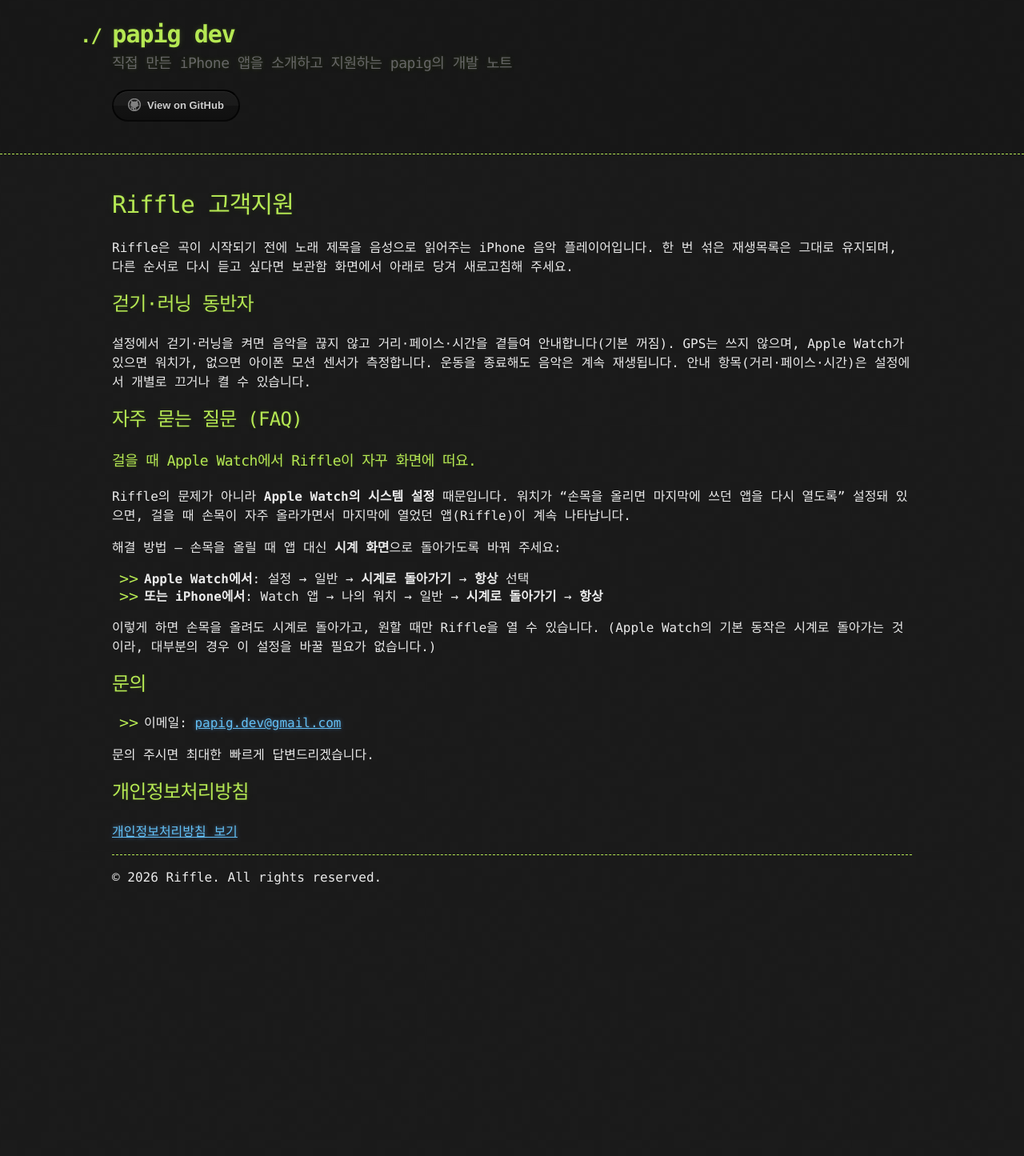
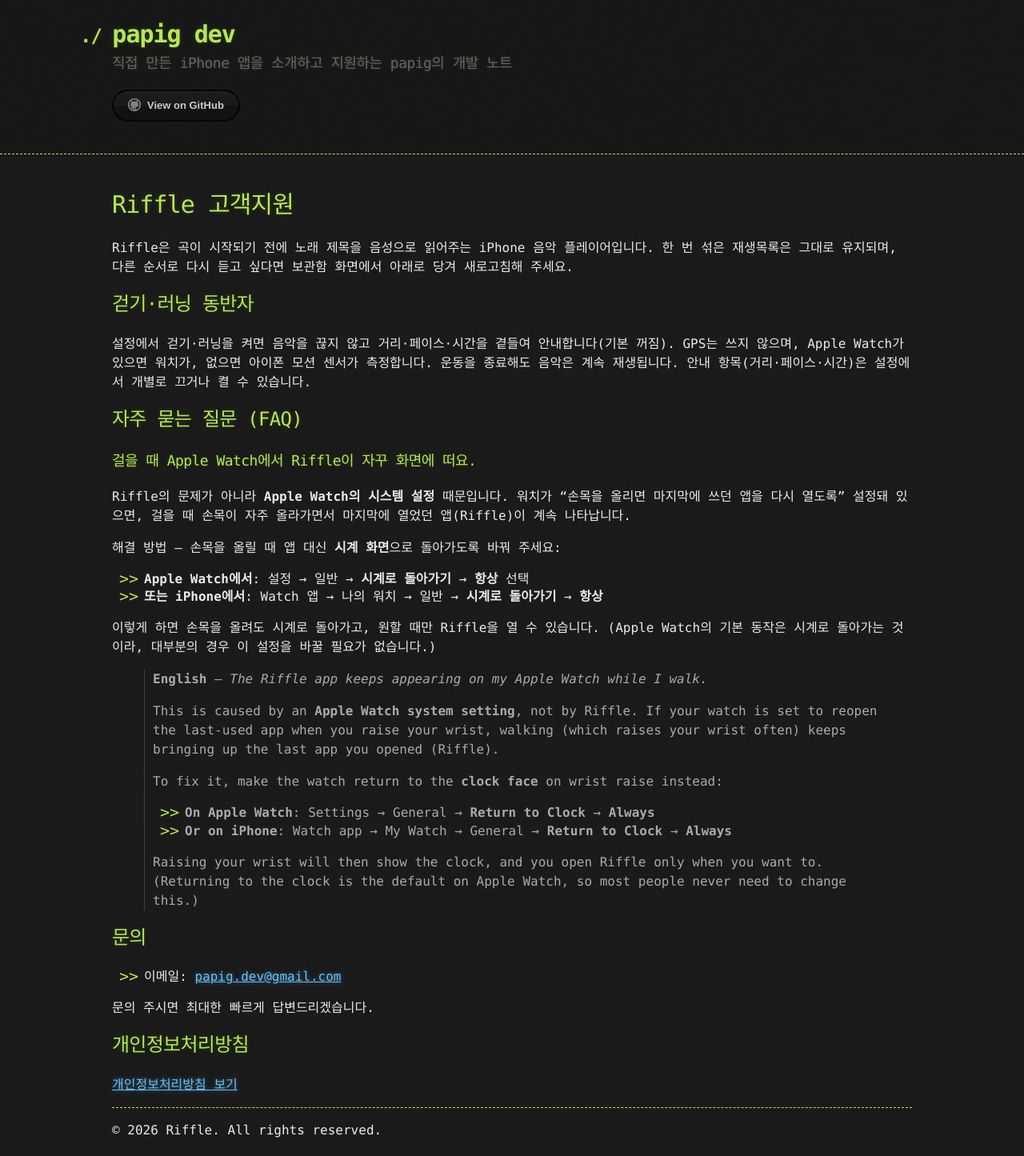
Before and after one commit to papig-dev/papig-dev.github.io, a Jekyll site: the page built from riffle/index.md, in a window 1280 px wide. Shown: the whole page at 80% size. Built offline with Jekyll 4.4.1, drawn with Linux system fonts in a browser that asks for light colours; some web fonts are replaced; before the commit the page ends 1129 px from its top, so only the background shows below that.

Commit message:
riffle: add English translation to the watch FAQ
Co-Authored-By: Claude Opus 4.8 (1M context) <noreply@anthropic.com>

```diff
--- a/riffle/index.md
+++ b/riffle/index.md
@@ -26,6 +26,16 @@ Riffle의 문제가 아니라 **Apple Watch의 시스템 설정** 때문입니
 
 이렇게 하면 손목을 올려도 시계로 돌아가고, 원할 때만 Riffle을 열 수 있습니다. (Apple Watch의 기본 동작은 시계로 돌아가는 것이라, 대부분의 경우 이 설정을 바꿀 필요가 없습니다.)
 
+> **English** — *The Riffle app keeps appearing on my Apple Watch while I walk.*
+>
+> This is caused by an **Apple Watch system setting**, not by Riffle. If your watch is set to reopen the last-used app when you raise your wrist, walking (which raises your wrist often) keeps bringing up the last app you opened (Riffle).
+>
+> To fix it, make the watch return to the **clock face** on wrist raise instead:
+> - **On Apple Watch**: Settings → General → **Return to Clock** → **Always**
+> - **Or on iPhone**: Watch app → My Watch → General → **Return to Clock** → **Always**
+>
+> Raising your wrist will then show the clock, and you open Riffle only when you want to. (Returning to the clock is the default on Apple Watch, so most people never need to change this.)
+
 ## 문의
 
 - 이메일: <a href="mailto:papig.dev@gmail.com">papig.dev@gmail.com</a>
```
